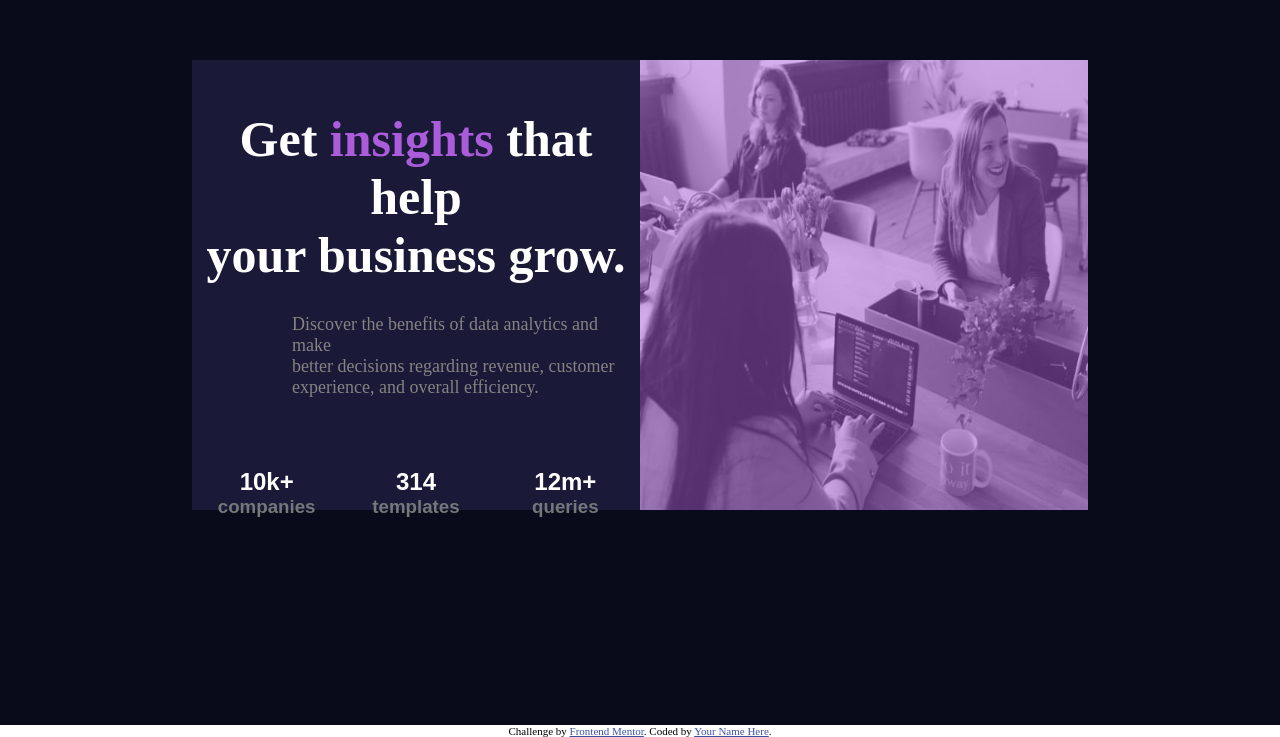
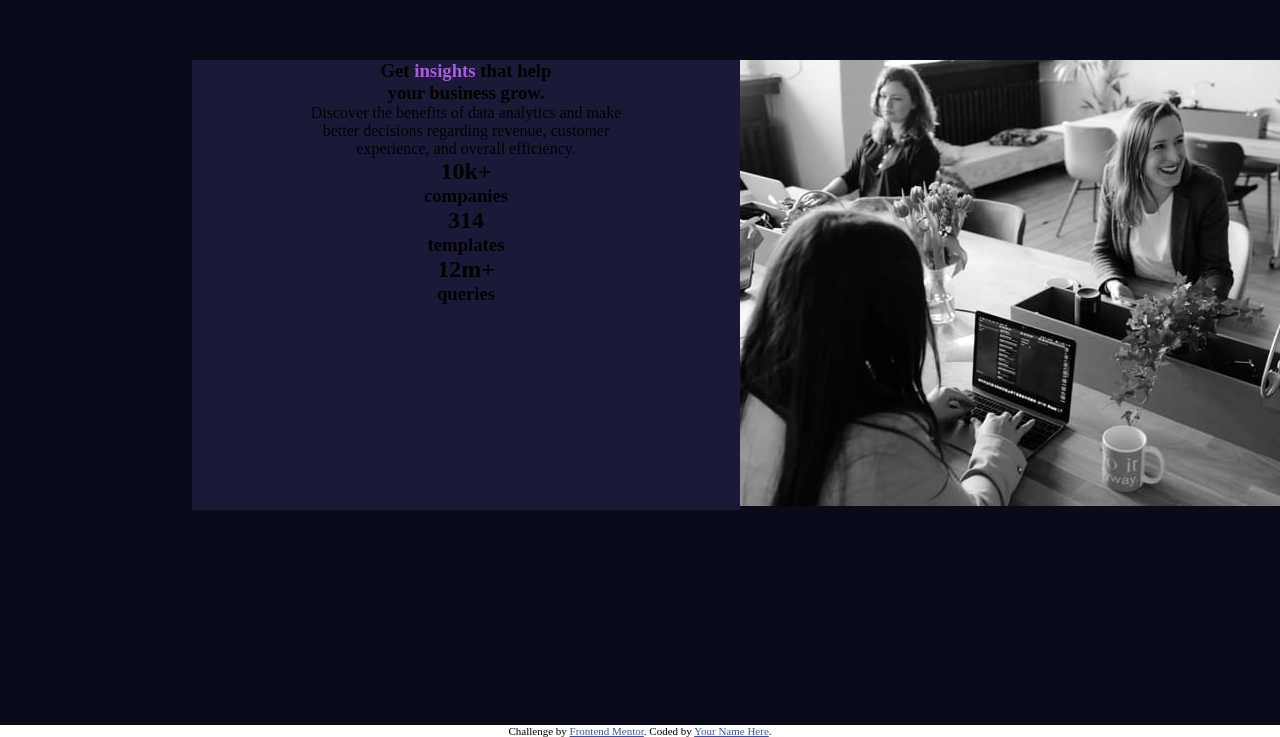
Before and after one commit to LucasDiello/front-mentor-test3, a plain HTML site: page stats-preview-card-component-main/index.html in a window 1280 px wide. Shown: the part 155-892 px from the top of the page. Drawn offline with Linux system fonts and the light colour scheme.

```diff
--- a/stats-preview-card-component-main/style.css
+++ b/stats-preview-card-component-main/style.css
@@ -35,62 +35,3 @@ article{
     color: hsl(277, 64%, 61%);
     font-weight: bold;
 }
-
-.rools{
-    display: flex;
-    justify-content: center;
-    /* border: 2px solid red; */
-    align-items: center;
-    width: 100%;
-    height: 190px;
-    color: white;
-    font-family: sans-serif;
-}
-.rools h3{
-    color: rgb(116, 120, 120);
-}
-
-.companies{
-   /* border: 2px solid green; */
-   flex:33%
-}
-
-.templates{
-    flex: 33%;
-}
-
-.queries{
-    flex:33%
-}
-
-.caracteres h1{
-    font-size: 50px;
-    padding-top: 50px;
-    color: white;
-}
-
-.caracteres p{
-    font-size: 18px;
-    padding-top: 30px;
-    text-align: left;
-    padding-left: 100px;
-    color: rgb(132, 131, 130);
-}
-
-
-
-.img1{
-    height: 450px;
-    flex: 35%;
-    /* border: 2px solid yellow; */
-    background-color: hsl(277, 64%, 61%);
-
-    z-index: 2;
-    margin-right: 15%;
-}
-
-.img1 img{
-    opacity:0.5;
-    height: 450px;
-    width: 100%;
-}
```
